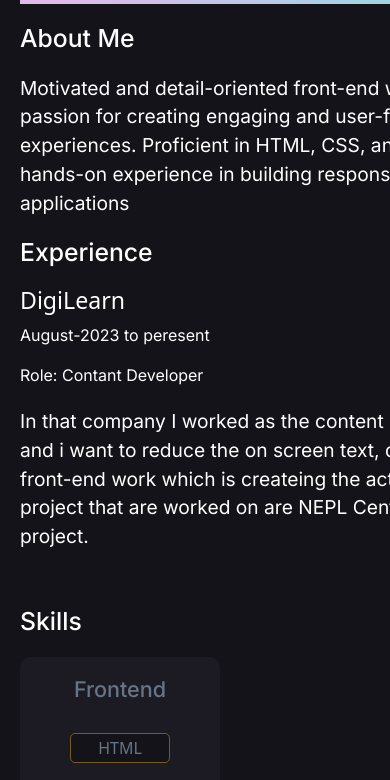
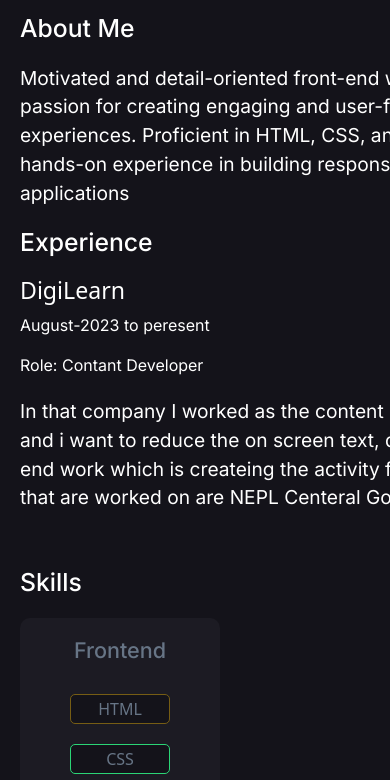
Before and after one commit to gnanendrapgnani/gnani, a plain HTML site: page index.html in a window 390 px wide. Shown: the part 185-965 px from the top of the page. Drawn offline with nearby package versions, Linux system fonts and the light colour scheme.

Commit message:
Add files via upload

```diff
--- a/style.css
+++ b/style.css
@@ -58,7 +58,7 @@ body{
 .left-flex{
     height: 500px;
     max-width: 24%;
-    width: calc(100% -50px);
+    width: calc(100% - 0);
     min-width: 180px;
     background-color: #1c1b23;
     border-radius: 10px;
@@ -492,6 +492,11 @@ textarea {
         margin: 0;
         padding: 0;
     }
+    .flex{
+        width: 100%;
+        display: block;
+        padding-top: 50px;
+    }
 
 .profile {
     margin-left: 20px;
@@ -508,7 +513,7 @@ textarea {
     height: 328px;
     }
     .right-flex{
-        width: auto;
+        width: 123%;
         margin-left: 0;
         padding-left: 0;
     }
@@ -664,3 +669,9 @@ textarea {
     }
 
 }
+@media all and (max-width: 390px){
+    .flex{
+        display: block;
+        width: 130%;
+    }
+}
```
Also changed, not shown: index.html (line endings or trailing spaces).
